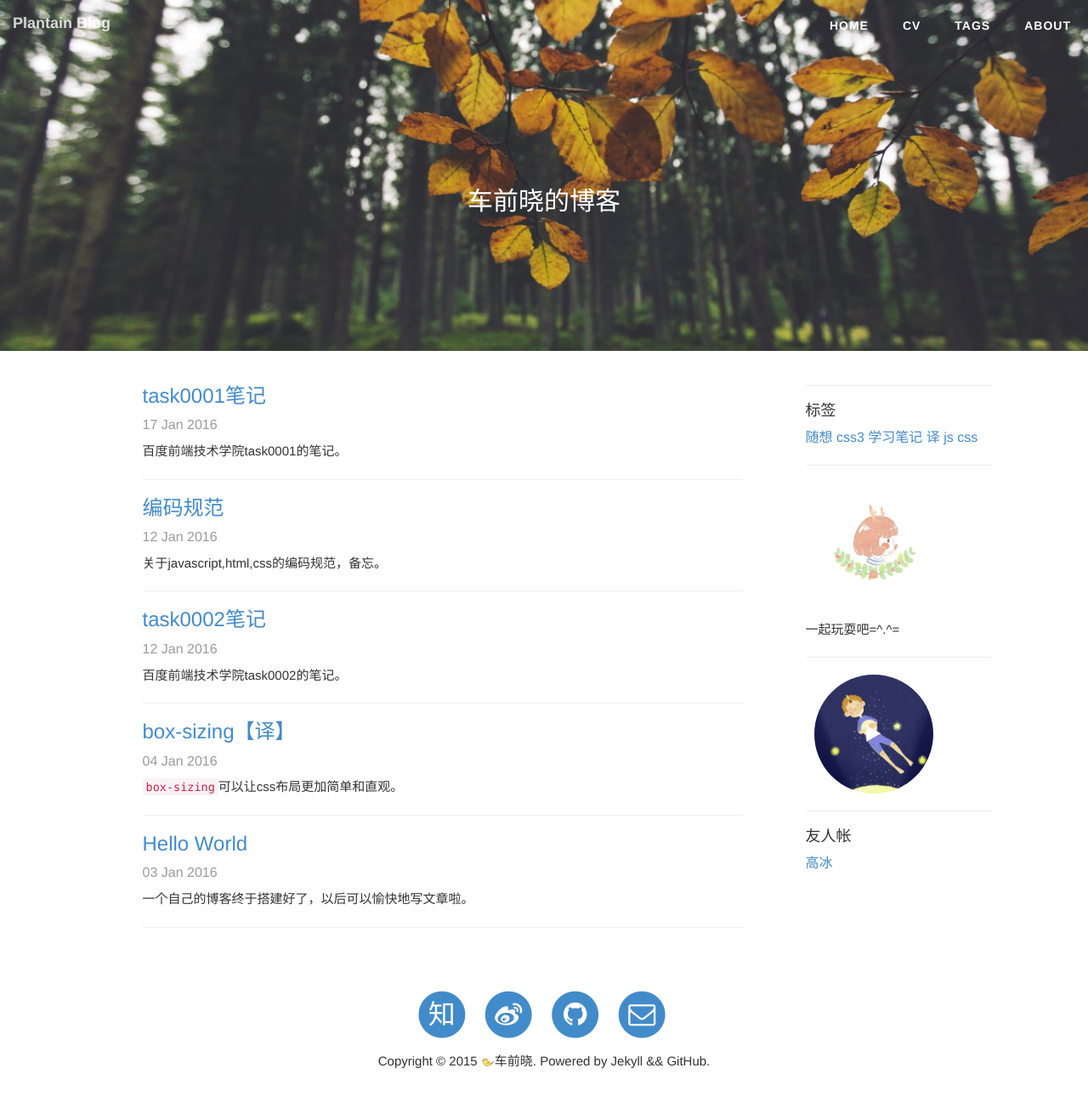
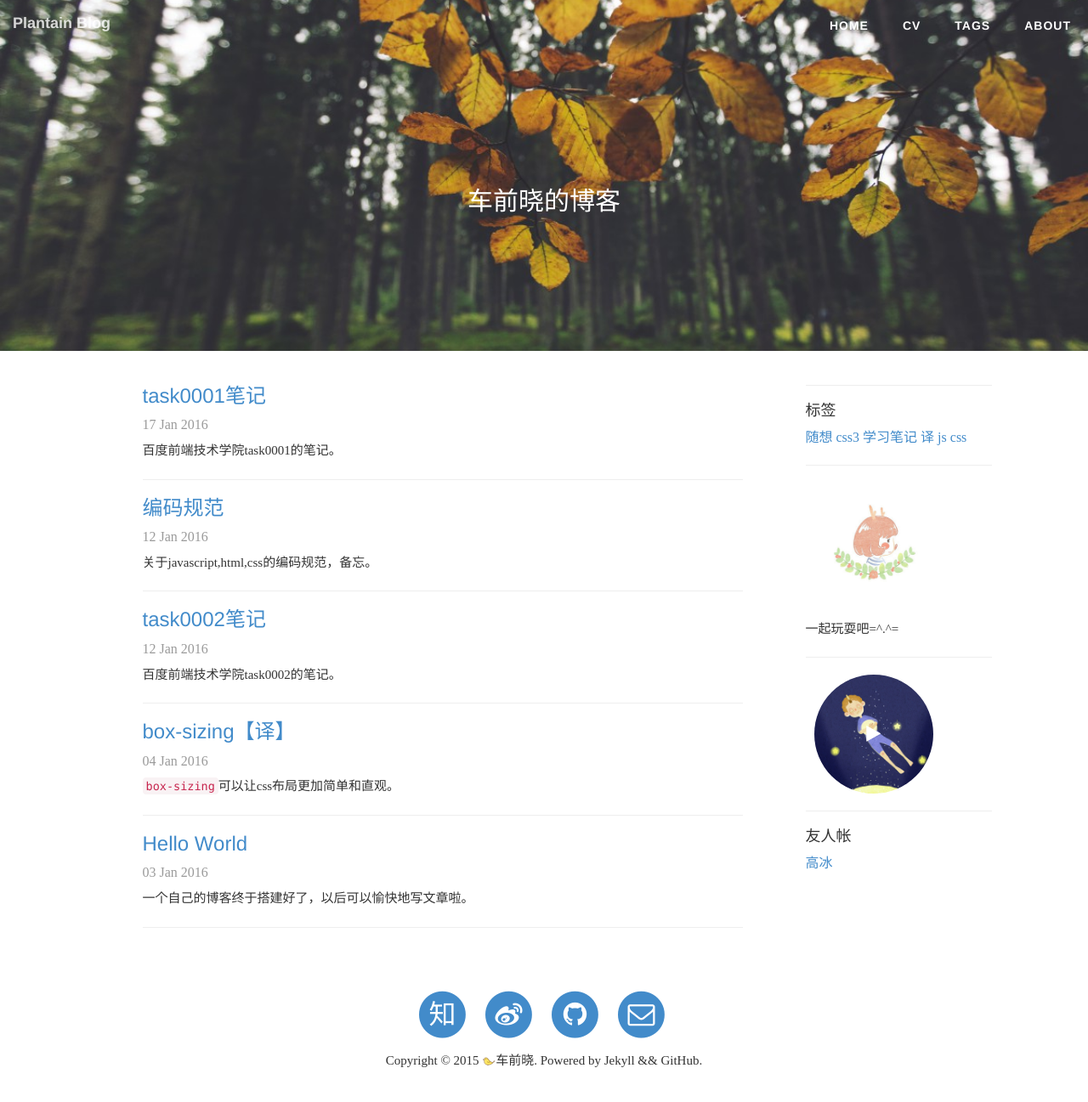
Before and after one commit to cheqianxiao/cheqianxiao.github.io, a Jekyll site: the page built from index.html, in a window 1280 px wide and 1311 px high. Shown: the top 1297 px of the window at 85% size. Built offline with Jekyll 4.4.1, drawn with Linux system fonts in a browser that asks for light colours; nearby versions of some CDN libraries; the list of posts is cut into pages by our own code.

Commit message:
Revert "make a change"
This reverts commit ac62dcfa268b68f0e23fdf4b6cf377237d817f63.

```diff
--- a/_posts/2016-01-17-ifetask0001.markdown
+++ b/_posts/2016-01-17-ifetask0001.markdown
@@ -31,7 +31,7 @@ tags: css 学习笔记
 
    会有空隙是因为图片的属性`vertical-align`默认值为`baseline`，和基线对齐。
 
-   ![](http://7xq6lv.com1.z0.glb.clouddn.com/Document.png)
+   ![](http://imglf0.nosdn.127.net/img/ZVQ2RFY1U0phUGFZUmpZNjNOTi9vV3VBczN3S2tDakpyS3RpYTdOcGdQZFI2cVJDZFJYYWRnPT0.png?imageView&thumbnail=1680x0&quality=96&stripmeta=0&type=jpg)
 
    解决办法：
 
--- a/css/index.css
+++ b/css/index.css
@@ -1,7 +1,6 @@
 body {
   font-size: 1.6rem;
-  /*font-family: 'Microsoft Jhenghei', 'Microsoft Yahei'; */
-  font-family: 'Helvetica Neue', Helvetica, 'Lucida Grande', 'Lantinghei SC', 'Open Sans', 'Microsoft YaHei', 微软雅黑, STHeiti, 'WenQuanYi Micro Hei', SimSun, sans-serif;
+  font-family: 'Microsoft Jhenghei', 'Microsoft Yahei';
 }
 h1,h2,h3,h4,h5 {
   font-family: "Hiragino Sans GB", "Avenir Next", Helvetica, Georgia, "Times New Roman", serif;
```
